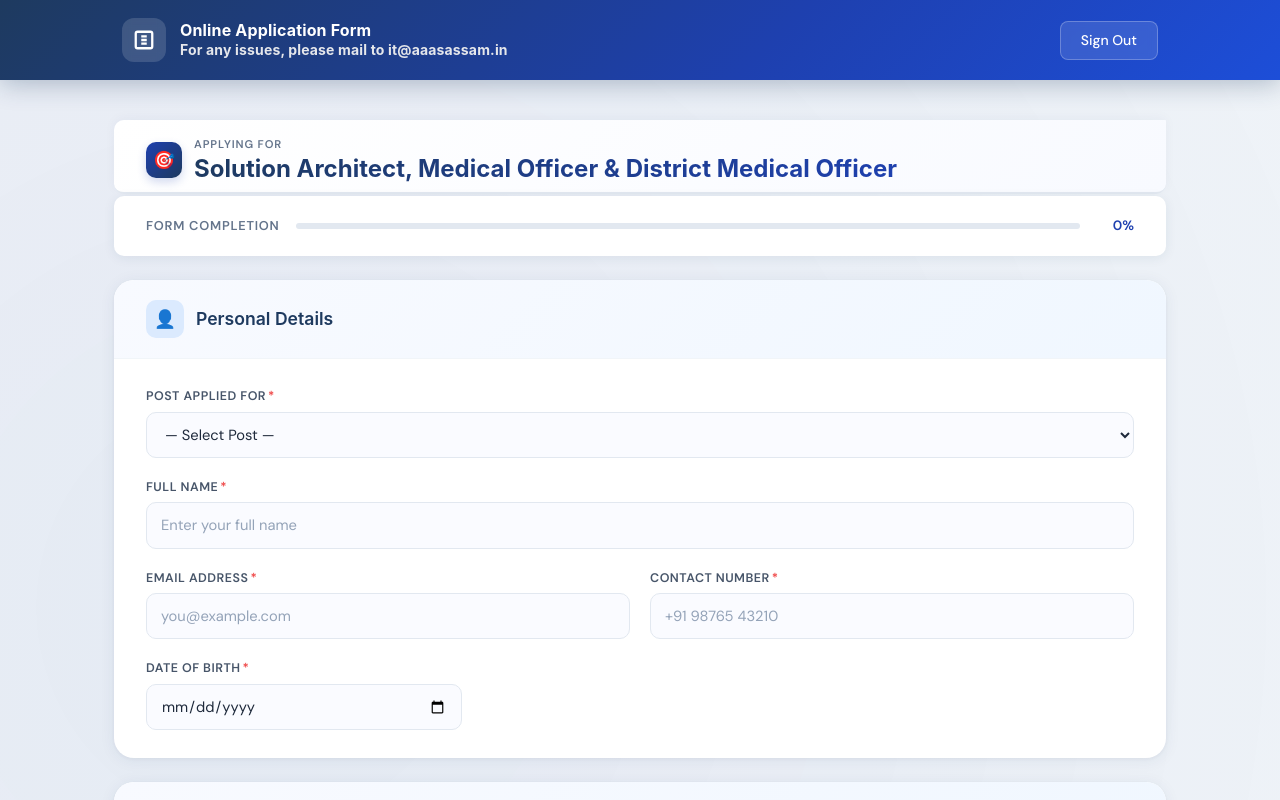
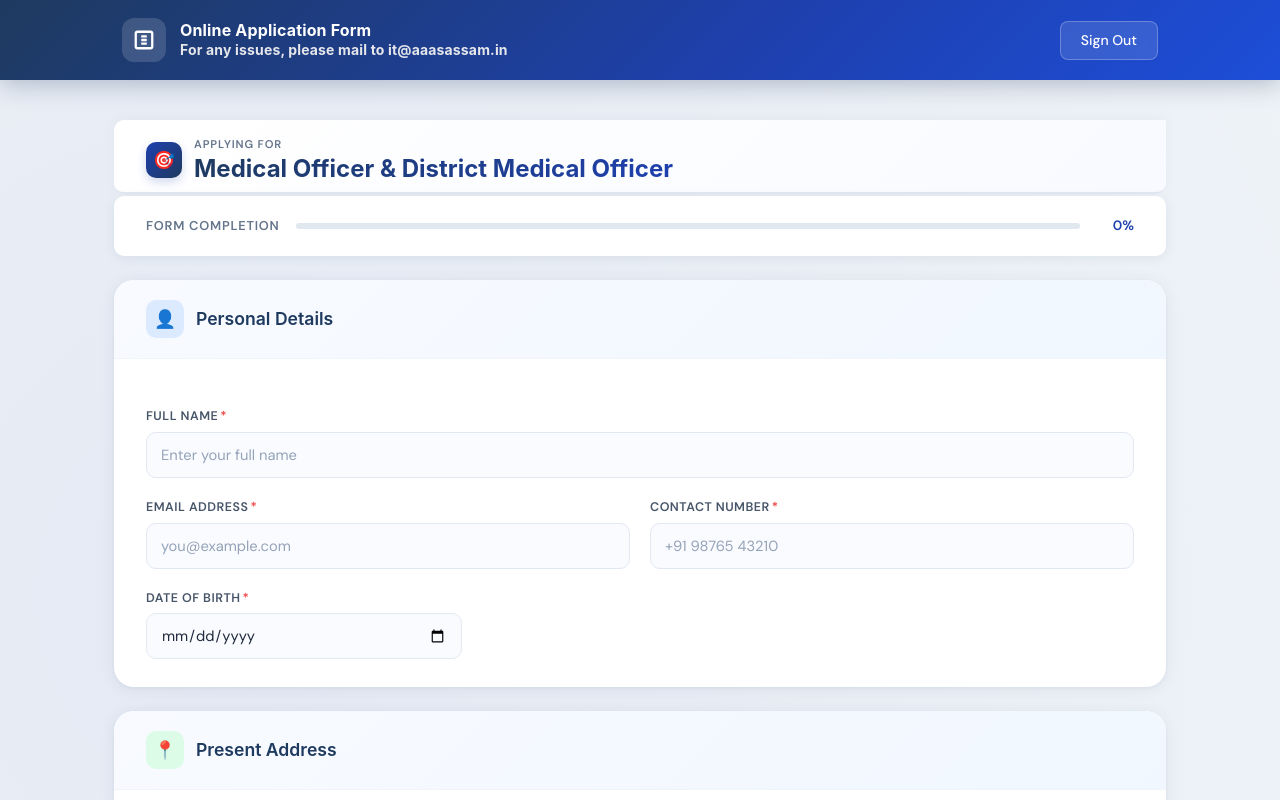
Before and after one commit to nitishdola/sha-recruitment-frontend, a React (Vite) app: page /user-dashboard in a window 1280 px wide. Shown: the top 800 px of the page. Built offline with nearby package versions, Linux system fonts and the light colour scheme.

Commit message:
Solution Architect Removed

```diff
--- a/src/components/UserDashboard.jsx
+++ b/src/components/UserDashboard.jsx
@@ -626,7 +626,7 @@ export default function UserDashboard() {
 
       setShowToast(true);
       setTimeout(() => setShowToast(false), 4000);
-	  navigate("/view-application");
+      navigate("/view-application");
     } catch (err) {
       const parsed = parseErrors(err);
       setErrors(parsed);
@@ -686,7 +686,8 @@ export default function UserDashboard() {
               <div>
                 <div className="post-label">Applying for</div>
                 <div className="post-name-large">
-                  Solution Architect, Medical Officer & District Medical Officer
+                  {/*Solution Architect,*/} Medical Officer & District Medical
+                  Officer
                 </div>
               </div>
             </div>
@@ -720,7 +721,7 @@ export default function UserDashboard() {
                   className="field-grid"
                   style={{ gridTemplateColumns: "1fr" }}
                 >
-                  <FieldGroup label="Post Applied For" required>
+                  {/*<FieldGroup label="Post Applied For" required>
                     <select
                       name="applied_for"
                       onChange={handleChange}
@@ -737,7 +738,7 @@ export default function UserDashboard() {
                         District Medical Officer
                       </option>
                     </select>
-                  </FieldGroup>
+                  </FieldGroup>*/}
                 </div>
                 <div style={{ marginTop: "1.25rem" }} />
 
```
